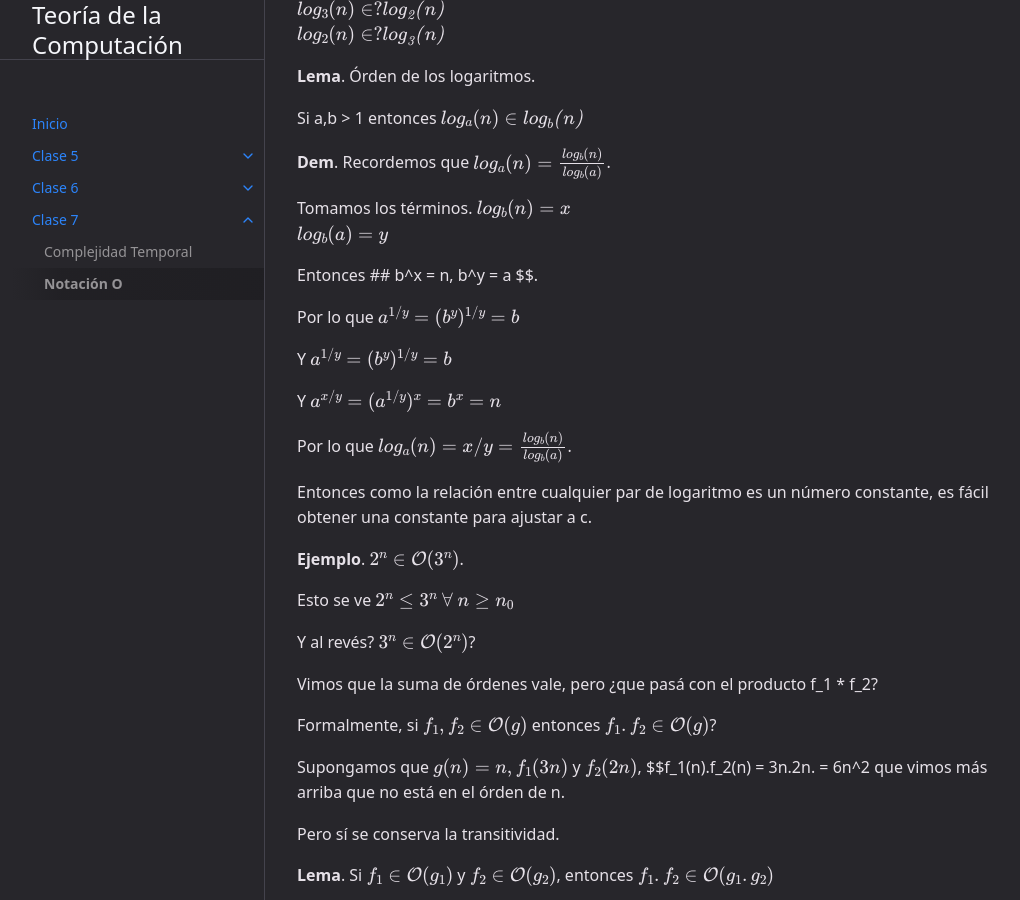
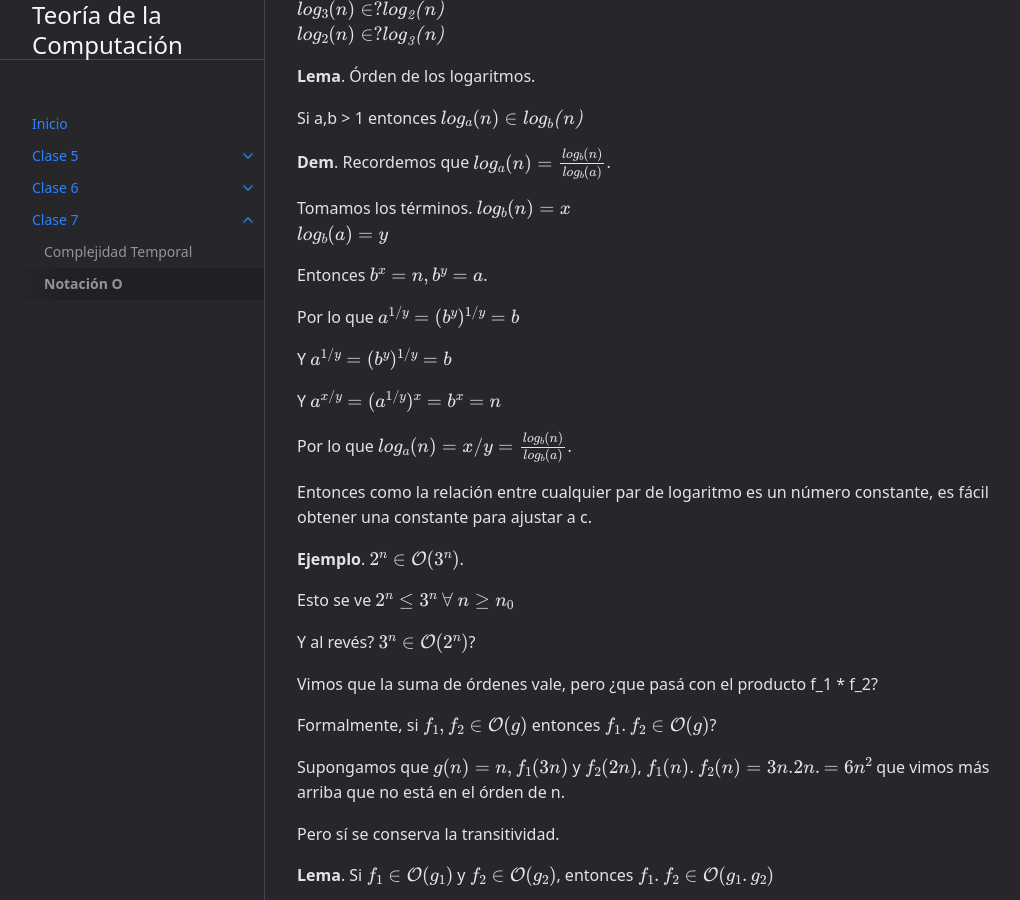
Before and after one commit to teoria-de-la-compu/teoria-de-la-compu.github.io, a Jekyll site: the page built from docs/clase-7/notacion-O.md, in a window 1280 px wide and 900 px high, scrolled down 3249 px. Shown: the whole window, without its empty margins (107-1127 px from the left). Built offline with Jekyll 4.4.1, drawn with Linux system fonts in a browser that asks for light colours; some of the changed text lies outside the part shown.

Commit message:
correccion de errores

```diff
--- a/docs/clase-7/notacion-O.md
+++ b/docs/clase-7/notacion-O.md
@@ -162,7 +162,7 @@ Tomamos los términos.
 $$ log_b(n) = x $$
 $$ log_b(a) = y $$
 
-Entonces ## b^x = n, b^y = a $$.
+Entonces $$ b^x = n, b^y = a $$.
 
 Por lo que $$ a^{1/y} = (b^y)^{1/y} = b $$
 
@@ -184,7 +184,7 @@ Vimos que la suma de órdenes vale, pero ¿que pasá con el producto f_1 * f_2?
 
 Formalmente, si $$ f_1,f_2 \in \mathcal{O}(g)$$ entonces $$f_1 . f_2 \in \mathcal{O}(g) $$?
 
-Supongamos que $$ g(n) = n, f_1(3n)$$ y $$f_2(2n)$$, $$f_1(n).f_2(n) = 3n.2n. = 6n^2 que vimos más arriba que no está en el órden de n.
+Supongamos que $$ g(n) = n, f_1(3n) $$ y $$ f_2(2n) $$, $$ f_1(n).f_2(n) = 3n.2n. = 6n^2 $$ que vimos más arriba que no está en el órden de n.
 
 Pero sí se conserva la transitividad.
 
```
Also changed, not shown: other parts of docs/clase-7/notacion-O.md (+1 -1 lines).
